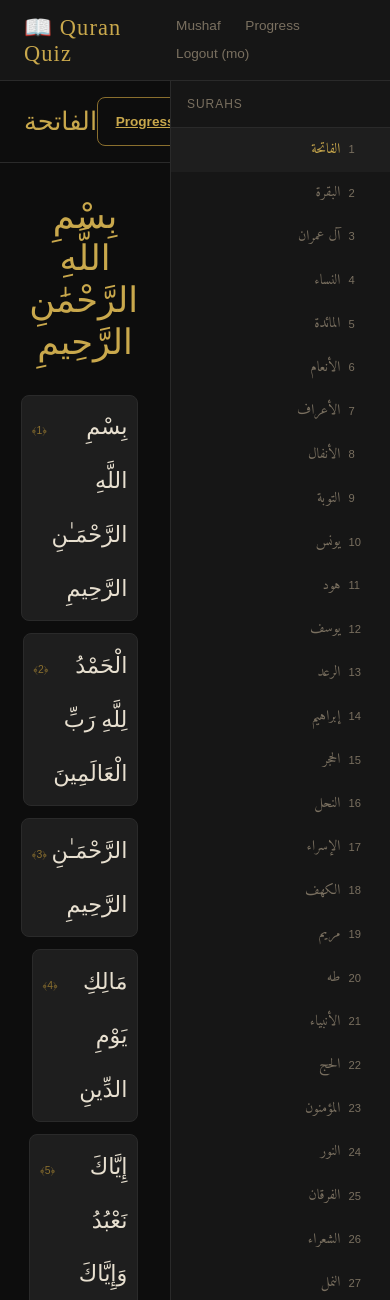
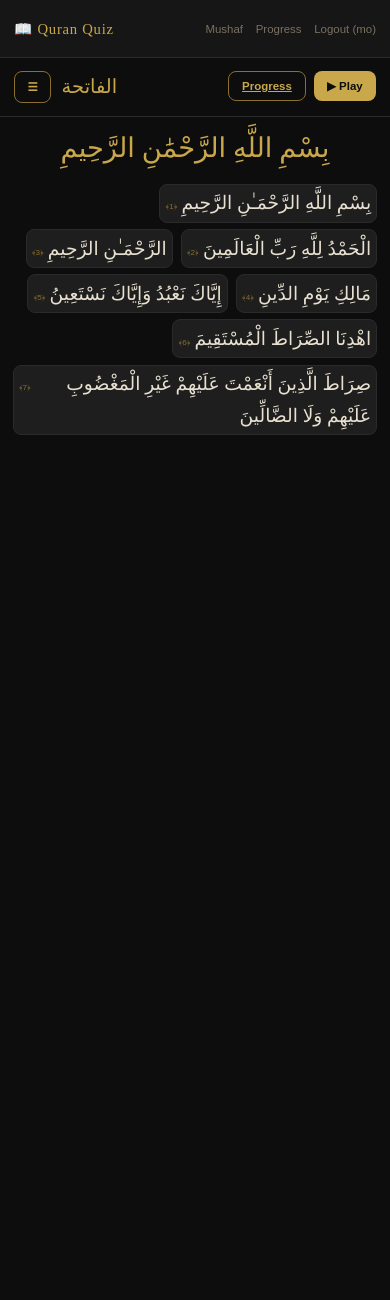
Before and after one commit to muhammedemineser/QuranQuiz, a Django app: page / in a window 390 px wide. Shown: the top 1300 px of the page. After the commit the page ends 435 px from the top, so only its background shows below. Run offline with Django 5.2, Linux system fonts and the light colour scheme; a user stored in the database is signed in; data comes from the database, SQL or seed files in the repository; some web fonts are replaced.

Commit message:
responsive templates

```diff
--- a/quiz/templates/quiz/base.html
+++ b/quiz/templates/quiz/base.html
@@ -21,6 +21,11 @@
       --correct: #2d6a4f;
       --wrong: #6b1f1f;
       --radius: 8px;
+      --nav-height: 58px;
+    }
+
+    html {
+      font-size: 14px;
     }
 
     body {
@@ -35,26 +40,36 @@
     nav {
       background: var(--surface);
       border-bottom: 1px solid var(--border);
-      padding: 0.75rem 1.5rem;
+      padding: 0.85rem 1rem;
+      min-height: var(--nav-height);
       display: flex;
       align-items: center;
       justify-content: space-between;
+      gap: 1rem;
+      flex-wrap: wrap;
       direction: ltr;
     }
 
     nav .brand {
       font-family: 'Scheherazade New', serif;
-      font-size: 1.4rem;
+      font-size: clamp(1.05rem, 2.6vw, 1.4rem);
       color: var(--gold);
       letter-spacing: 0.05em;
+    }
+
+    nav .nav-links {
+      display: flex;
+      align-items: center;
+      justify-content: flex-end;
+      gap: 0.9rem;
+      flex-wrap: wrap;
     }
 
     nav .nav-links a {
       color: var(--text-dim);
       text-decoration: none;
-      margin-left: 1.25rem;
       font-family: sans-serif;
-      font-size: 0.85rem;
+      font-size: 0.82rem;
       transition: color 0.2s;
     }
 
@@ -63,6 +78,8 @@
     .main-layout {
       display: flex;
       flex: 1;
+      min-height: 0;
+      position: relative;
     }
 
     /* Sidebar */
@@ -112,19 +129,23 @@
       text-align: left;
     }
 
-    .content { flex: 1; overflow-y: auto; }
+    .content {
+      flex: 1;
+      overflow-y: auto;
+      min-width: 0;
+    }
 
     /* Buttons */
     .btn {
       display: inline-flex;
       align-items: center;
       gap: 0.4rem;
-      padding: 0.55rem 1.1rem;
+      padding: 0.6rem 0.95rem;
       border-radius: var(--radius);
       border: none;
       cursor: pointer;
       font-family: sans-serif;
-      font-size: 0.85rem;
+      font-size: 0.82rem;
       font-weight: 600;
       transition: all 0.2s;
     }
@@ -143,6 +164,36 @@
     }
 
     .btn-outline:hover { background: var(--surface2); }
+
+    @media (min-width: 700px) {
+      html {
+        font-size: 15px;
+      }
+
+      nav {
+        padding: 0.9rem 1.5rem;
+        flex-wrap: nowrap;
+      }
+
+      nav .nav-links {
+        gap: 1.25rem;
+      }
+
+      nav .nav-links a {
+        font-size: 0.85rem;
+      }
+
+      .btn {
+        padding: 0.55rem 1.1rem;
+        font-size: 0.85rem;
+      }
+    }
+
+    @media (min-width: 1100px) {
+      html {
+        font-size: 16px;
+      }
+    }
 
     {% block extra_css %}{% endblock %}
   </style>
--- a/quiz/templates/quiz/mushaf.html
+++ b/quiz/templates/quiz/mushaf.html
@@ -2,24 +2,85 @@
 {% block title %}Mushaf – Surah {{ surah_number }}{% endblock %}
 
 {% block extra_css %}
+.mushaf-shell {
+  position: relative;
+  min-height: 100%;
+}
+
+.sidebar-backdrop {
+  position: fixed;
+  inset: var(--nav-height) 0 0;
+  background: rgba(0, 0, 0, 0.72);
+  opacity: 0;
+  pointer-events: none;
+  transition: opacity 0.2s ease;
+  z-index: 35;
+}
+
+.sidebar-backdrop.open {
+  opacity: 1;
+  pointer-events: auto;
+}
+
+.mushaf-sidebar {
+  position: fixed;
+  top: var(--nav-height);
+  right: 0;
+  bottom: 0;
+  width: min(78vw, 290px);
+  min-width: 0;
+  max-width: 290px;
+  border-left: none;
+  border-right: 1px solid var(--border);
+  transform: translateX(100%);
+  transition: transform 0.22s ease;
+  z-index: 40;
+}
+
+.mushaf-sidebar.open {
+  transform: translateX(0);
+}
+
 .mushaf-header {
   display: flex;
-  align-items: center;
+  align-items: flex-start;
   justify-content: space-between;
-  padding: 1rem 1.5rem;
+  gap: 0.9rem;
+  padding: 0.9rem 1rem;
   border-bottom: 1px solid var(--border);
   direction: ltr;
 }
 
+.mushaf-title-wrap {
+  display: flex;
+  align-items: center;
+  gap: 0.75rem;
+  min-width: 0;
+}
+
+.sidebar-toggle {
+  min-width: 2.65rem;
+  justify-content: center;
+  padding-inline: 0.75rem;
+}
+
 .surah-title {
   font-family: 'Scheherazade New', serif;
-  font-size: 1.6rem;
+  font-size: clamp(1.2rem, 5vw, 1.6rem);
   color: var(--gold);
   direction: rtl;
+  line-height: 1.2;
+}
+
+.mushaf-actions {
+  display: flex;
+  flex-wrap: wrap;
+  justify-content: flex-end;
+  gap: 0.55rem;
 }
 
 .mushaf-body {
-  padding: 2rem;
+  padding: 1.1rem 0.9rem 1.5rem;
   max-width: 860px;
   margin: 0 auto;
 }
@@ -27,29 +88,30 @@
 .basmala {
   text-align: center;
   font-family: 'Scheherazade New', serif;
-  font-size: 2.2rem;
+  font-size: clamp(1.6rem, 7vw, 2.2rem);
   color: var(--gold);
-  margin-bottom: 2rem;
+  margin-bottom: 1.4rem;
   direction: rtl;
 }
 
 .verses-grid {
   display: flex;
   flex-wrap: wrap;
-  gap: 0.75rem;
+  gap: 0.45rem 0.55rem;
   direction: rtl;
-  line-height: 2.4;
+  line-height: 1.95;
 }
 
 .verse-token {
   display: inline-flex;
   align-items: baseline;
   gap: 0.3rem;
-  padding: 0.3rem 0.6rem;
+  padding: 0.18rem 0.38rem;
   border-radius: var(--radius);
   border: 1px solid var(--border);
   transition: background 0.3s;
   cursor: default;
+  max-width: 100%;
 }
 
 .verse-token.unlocked {
@@ -66,14 +128,15 @@
 
 .verse-token .verse-num {
   font-family: sans-serif;
-  font-size: 0.65rem;
+  font-size: 0.58rem;
   color: var(--gold-dim);
   vertical-align: super;
 }
 
 .verse-text {
   font-family: 'Scheherazade New', serif;
-  font-size: 1.4rem;
+  font-size: clamp(1rem, 4.8vw, 1.4rem);
+  line-height: 1.7;
 }
 
 /* Quiz Modal */
@@ -94,9 +157,12 @@
   background: var(--surface);
   border: 1px solid var(--border);
   border-radius: var(--radius);
-  padding: 2rem;
+  padding: 1rem;
   width: 100%;
   max-width: 580px;
+  margin: 0.8rem;
+  max-height: calc(100vh - 1.6rem);
+  overflow-y: auto;
   direction: rtl;
 }
 
@@ -112,9 +178,9 @@
 
 .modal-prompt {
   font-family: 'Scheherazade New', serif;
-  font-size: 1.1rem;
+  font-size: clamp(0.95rem, 3.8vw, 1.1rem);
   color: var(--text-dim);
-  margin-bottom: 1.5rem;
+  margin-bottom: 1.1rem;
   direction: ltr;
 }
 
@@ -148,7 +214,7 @@
   display: flex;
   align-items: baseline;
   gap: 0.55rem;
-  padding: 0.55rem 0.75rem;
+  padding: 0.5rem 0.65rem;
   border-radius: var(--radius);
   border: 1px solid var(--border);
   background: var(--surface2);
@@ -158,7 +224,7 @@
 .recent-verse-text {
   flex: 1;
   font-family: 'Scheherazade New', serif;
-  font-size: 1rem;
+  font-size: clamp(0.92rem, 3.7vw, 1rem);
   color: var(--text);
 }
 
@@ -179,7 +245,7 @@
   background: var(--surface2);
   border: 1px solid var(--border);
   border-radius: var(--radius);
-  padding: 0.9rem 1rem;
+  padding: 0.75rem 0.85rem;
   color: var(--text);
   cursor: pointer;
   transition: all 0.15s;
@@ -191,22 +257,22 @@
 }
 
 .option-index {
-  width: 1.9rem;
-  height: 1.9rem;
+  width: 1.8rem;
+  height: 1.8rem;
   border-radius: 999px;
   border: 1px solid currentColor;
   display: inline-flex;
   align-items: center;
   justify-content: center;
   font-family: sans-serif;
-  font-size: 0.85rem;
+  font-size: 0.8rem;
   flex-shrink: 0;
 }
 
 .option-text {
   flex: 1;
   font-family: 'Scheherazade New', serif;
-  font-size: 1.2rem;
+  font-size: clamp(1rem, 4vw, 1.2rem);
   text-align: right;
   direction: rtl;
 }
@@ -221,8 +287,9 @@
 .option-btn:disabled { cursor: default; }
 
 .modal-actions {
-  margin-top: 1.25rem;
+  margin-top: 1rem;
   display: flex;
+  flex-wrap: wrap;
   gap: 0.75rem;
   justify-content: flex-end;
   direction: ltr;
@@ -230,17 +297,74 @@
 
 .done-banner {
   text-align: center;
-  padding: 3rem;
+  padding: 2rem 1rem;
   font-family: 'Scheherazade New', serif;
-  font-size: 1.8rem;
+  font-size: clamp(1.25rem, 5vw, 1.8rem);
   color: var(--gold);
   direction: rtl;
+}
+
+@media (min-width: 700px) {
+  .mushaf-header {
+    align-items: center;
+    padding: 1rem 1.5rem;
+  }
+
+  .mushaf-body {
+    padding: 1.8rem 1.5rem 2rem;
+  }
+
+  .verses-grid {
+    gap: 0.75rem;
+    line-height: 2.4;
+  }
+
+  .verse-token {
+    padding: 0.3rem 0.6rem;
+  }
+
+  .verse-token .verse-num {
+    font-size: 0.65rem;
+  }
+
+  .modal {
+    padding: 2rem;
+    margin: 1rem;
+    max-height: calc(100vh - 2rem);
+  }
+}
+
+@media (min-width: 980px) {
+  .mushaf-shell {
+    display: flex;
+    flex: 1;
+    min-height: 0;
+  }
+
+  .mushaf-sidebar {
+    position: sticky;
+    top: 0;
+    transform: none;
+    width: 220px;
+    min-width: 220px;
+    max-width: none;
+    height: calc(100vh - var(--nav-height));
+    border-right: none;
+    border-left: 1px solid var(--border);
+    z-index: 1;
+  }
+
+  .sidebar-backdrop,
+  .sidebar-toggle {
+    display: none;
+  }
 }
 {% endblock %}
 
 {% block sidebar %}
-<div class="sidebar">
-  <div class="sidebar-header" style="direction:ltr">Surahs</div>
+<div class="sidebar-backdrop" id="sidebarBackdrop"></div>
+<div class="sidebar mushaf-sidebar" id="surahSidebar">
+  <div class="sidebar-header">Surahs</div>
   {% for ch in chapters %}
   <a href="?surah={{ ch.chapter_number }}"
      class="{% if ch.chapter_number == surah_number %}active{% endif %}">
@@ -252,9 +376,14 @@
 {% endblock %}
 
 {% block content %}
+<div class="mushaf-shell">
+  <div style="flex:1;min-width:0">
     <div class="mushaf-header">
+      <div class="mushaf-title-wrap">
+        <button class="btn btn-outline sidebar-toggle" id="sidebarToggle" type="button" aria-controls="surahSidebar" aria-expanded="false" aria-label="Toggle surah list">☰</button>
         <div class="surah-title">{{ chapters.0.chapter_name }}</div>
-  <div style="display:flex;gap:0.75rem">
+      </div>
+      <div class="mushaf-actions">
         <a href="{% url 'progress' %}" class="btn btn-outline">Progress</a>
         <button class="btn btn-gold" id="playBtn">▶ Play</button>
       </div>
@@ -273,6 +402,8 @@
           <span class="verse-num">﴿{{ v.verse_number }}﴾</span>
         </span>
         {% endfor %}
+      </div>
+    </div>
   </div>
 </div>
 
@@ -302,11 +433,35 @@ const optionsEl = document.getElementById("optionsContainer");
 const promptEl = document.getElementById("modalPrompt");
 const nextBtn = document.getElementById("nextBtn");
 const recentVersesEl = document.getElementById("recentVerses");
+const sidebar = document.getElementById("surahSidebar");
+const sidebarToggle = document.getElementById("sidebarToggle");
+const sidebarBackdrop = document.getElementById("sidebarBackdrop");
 
 document.getElementById("playBtn").addEventListener("click", loadQuestion);
 document.getElementById("closeModal").addEventListener("click", () => modal.classList.remove("open"));
 nextBtn.addEventListener("click", loadQuestion);
 document.addEventListener("keydown", handleQuizKeyboard);
+
+if (sidebarToggle && sidebar && sidebarBackdrop) {
+  sidebarToggle.addEventListener("click", () => {
+    const isOpen = sidebar.classList.toggle("open");
+    sidebarBackdrop.classList.toggle("open", isOpen);
+    sidebarToggle.setAttribute("aria-expanded", String(isOpen));
+    document.body.style.overflow = isOpen && window.innerWidth < 980 ? "hidden" : "";
+  });
+
+  sidebarBackdrop.addEventListener("click", closeSidebar);
+
+  sidebar.querySelectorAll("a").forEach(link => {
+    link.addEventListener("click", closeSidebar);
+  });
+
+  window.addEventListener("resize", () => {
+    if (window.innerWidth >= 980) {
+      closeSidebar();
+    }
+  });
+}
 
 async function loadQuestion() {
   nextBtn.style.display = "none";
@@ -420,6 +575,14 @@ function escapeHtml(value) {
 }
 
 function handleQuizKeyboard(event) {
+  if (event.key === "Escape") {
+    closeSidebar();
+    if (modal.classList.contains("open")) {
+      modal.classList.remove("open");
+    }
+    return;
+  }
+
   if (!modal.classList.contains("open")) return;
 
   if (event.key === "Enter") {
@@ -439,5 +602,13 @@ function handleQuizKeyboard(event) {
   event.preventDefault();
   btn.click();
 }
+
+function closeSidebar() {
+  if (!sidebar || !sidebarBackdrop || !sidebarToggle) return;
+  sidebar.classList.remove("open");
+  sidebarBackdrop.classList.remove("open");
+  sidebarToggle.setAttribute("aria-expanded", "false");
+  document.body.style.overflow = "";
+}
 </script>
 {% endblock %}
```
Also changed, not shown: quiz/templates/quiz/auth.html (+19 -4 lines), quiz/templates/quiz/progress.html (+40 -10 lines). Lines whose indentation alone changed are shown as unchanged.
